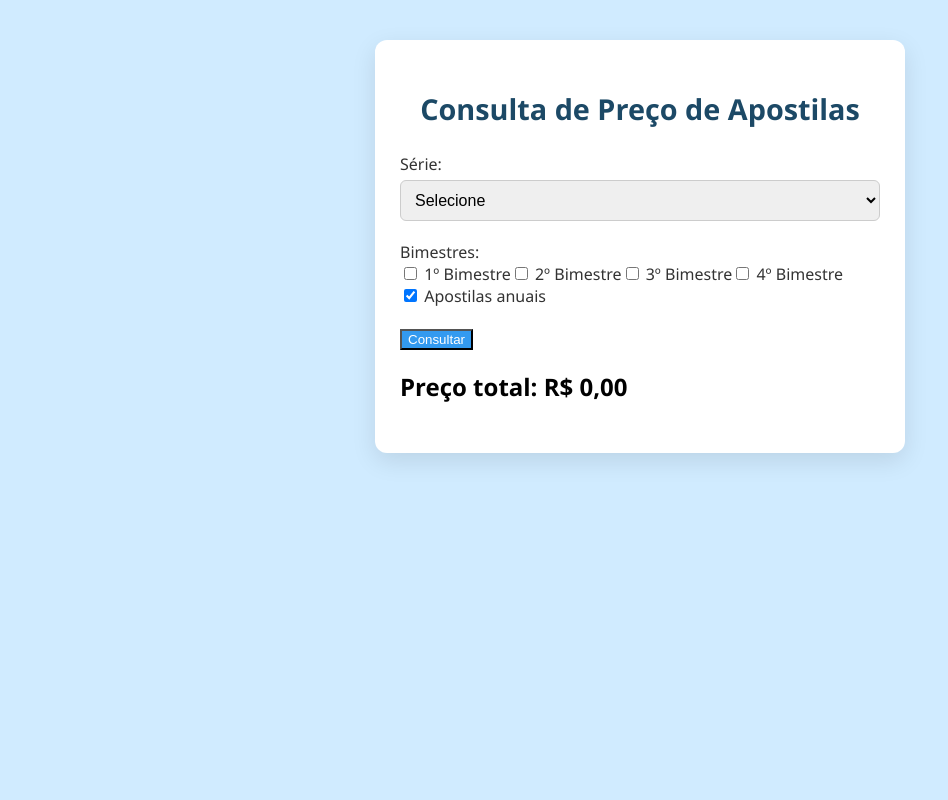
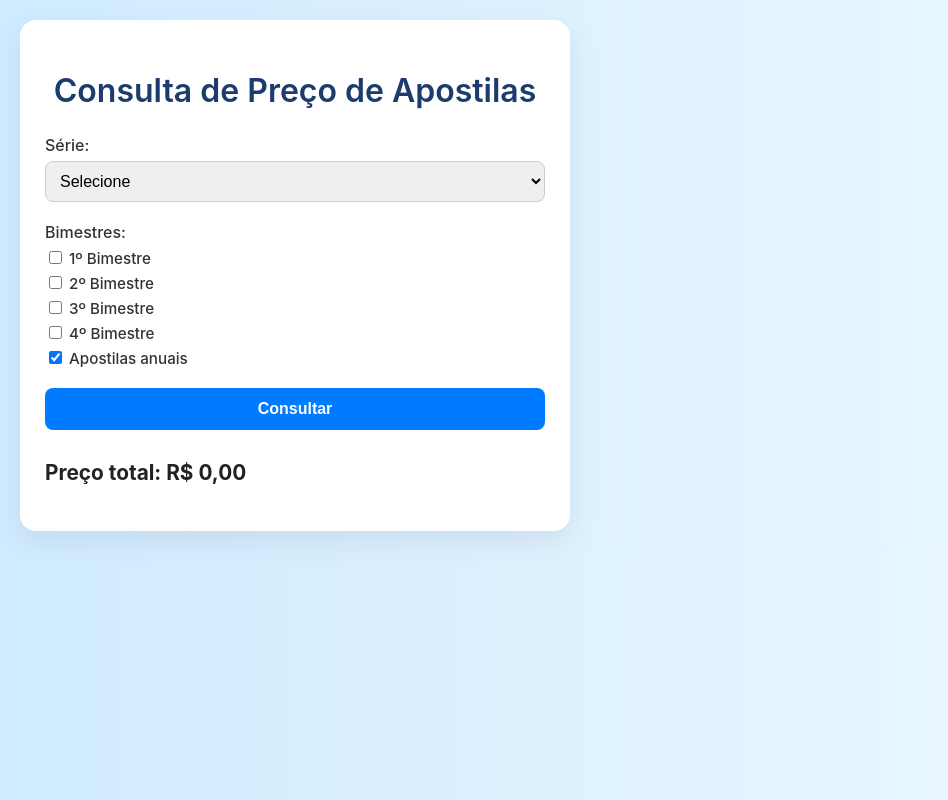
Before and after one commit to diego-oliveira25/consulta-apostilas, a Flask app: page / in a window 1280 px wide. Shown: the whole page, without its empty margins (0-948 px from the left). Run offline with Flask 3, Linux system fonts and the light colour scheme.

Commit message:
Add files via upload

```diff
--- a/static/style.css
+++ b/static/style.css
@@ -1,43 +1,39 @@
 body {
+  background: linear-gradient(to right, #d0ebff, #f0f9ff);
+  font-family: 'Inter', sans-serif;
   margin: 0;
-  font-family: 'Segoe UI', sans-serif;
-  background-color: #d0ebff;
+  padding: 20px;
+}
+
+.wrapper {
   display: flex;
   justify-content: center;
-  padding: 40px 15px;
+  padding: 30px 15px;
 }
 
 .container {
-  background-color: #ffffff;
+  background: #ffffff;
   padding: 30px 25px;
-  border-radius: 12px;
-  box-shadow: 0 8px 24px rgba(0,0,0,0.1);
-  max-width: 480px;
+  border-radius: 16px;
+  box-shadow: 0 10px 30px rgba(0,0,0,0.08);
+  max-width: 500px;
   width: 100%;
 }
 
 h1 {
-  font-size: 1.8rem;
-  color: #1c4966;
   text-align: center;
   margin-bottom: 25px;
+  color: #1c3c6e;
+  font-weight: 600;
 }
-
-.btn {
-  background-color: #339af0;
-  color: white;
-}
-
-.btn:hover {
-  background-color: #228be6;
-}
-
 
 .form-group {
   margin-bottom: 20px;
 }
 
 label {
+  display: block;
+  margin-bottom: 6px;
   font-weight: 500;
   color: #333;
 }
@@ -45,13 +41,61 @@ label {
 select {
   width: 100%;
   padding: 10px;
-  margin-top: 5px;
-  border-radius: 6px;
+  border-radius: 8px;
   border: 1px solid #ccc;
   font-size: 1rem;
 }
 
-.checkbox-group {
+.checkbox-group label {
+  display: block;
+  margin-bottom: 5px;
+  font-size: 0.95rem;
+}
+
+.btn {
+  width: 100%;
+  padding: 12px;
+  background-color: #007bff;
+  color: white;
+  border: none;
+  font-weight: 600;
+  border-radius: 8px;
+  font-size: 1rem;
+  cursor: pointer;
+  transition: background 0.3s;
+}
+
+.btn:hover {
+  background-color: #0056b3;
+}
+
+.resultado {
+  margin-top: 30px;
+}
+
+#total {
+  font-size: 1.3rem;
+  color: #222;
+  font-weight: bold;
+  margin-bottom: 15px;
+}
+
+.lista-cards {
   display: flex;
-  flex-wrap: wrap;
-  gap:
+  flex-direction: column;
+  gap: 12px;
+}
+
+.card {
+  background-color: #f8fbff;
+  padding: 15px 18px;
+  border-radius: 10px;
+  box-shadow: 0 4px 12px rgba(0,0,0,0.04);
+  border-left: 4px solid #339af0;
+}
+
+.card strong {
+  display: block;
+  color: #1c3c6e;
+  margin-top: 6px;
+}
```
